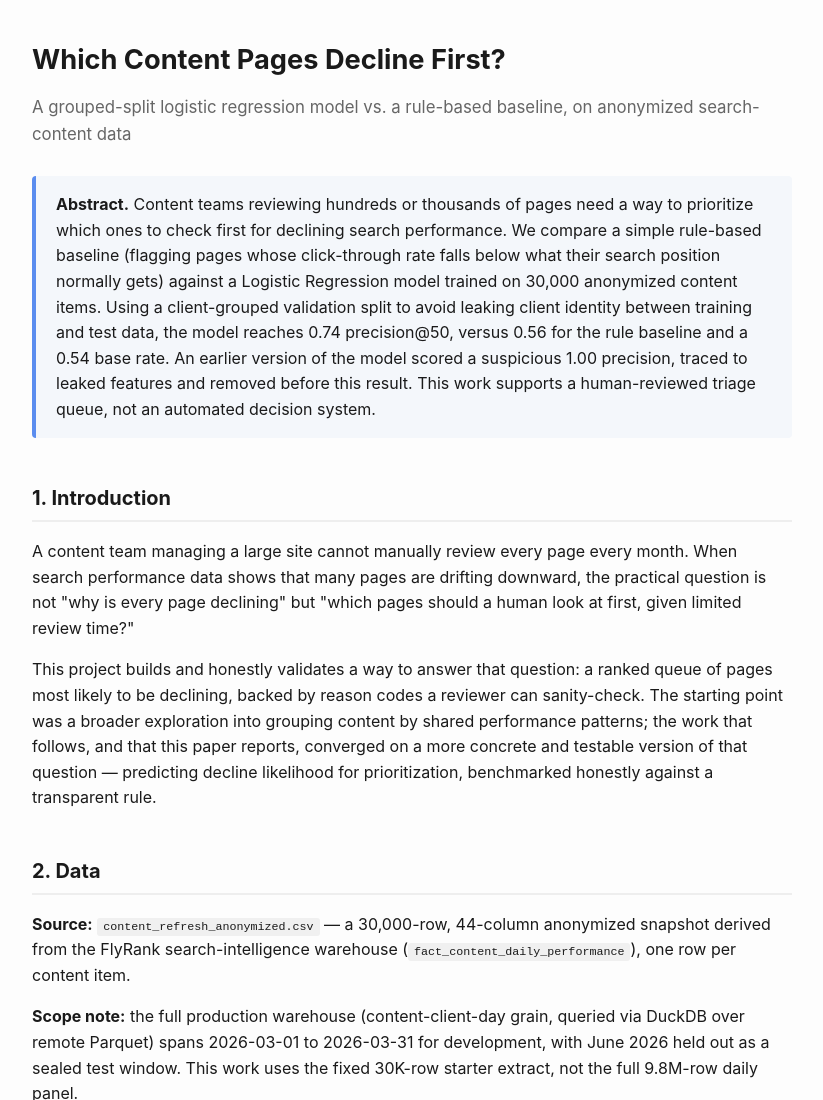
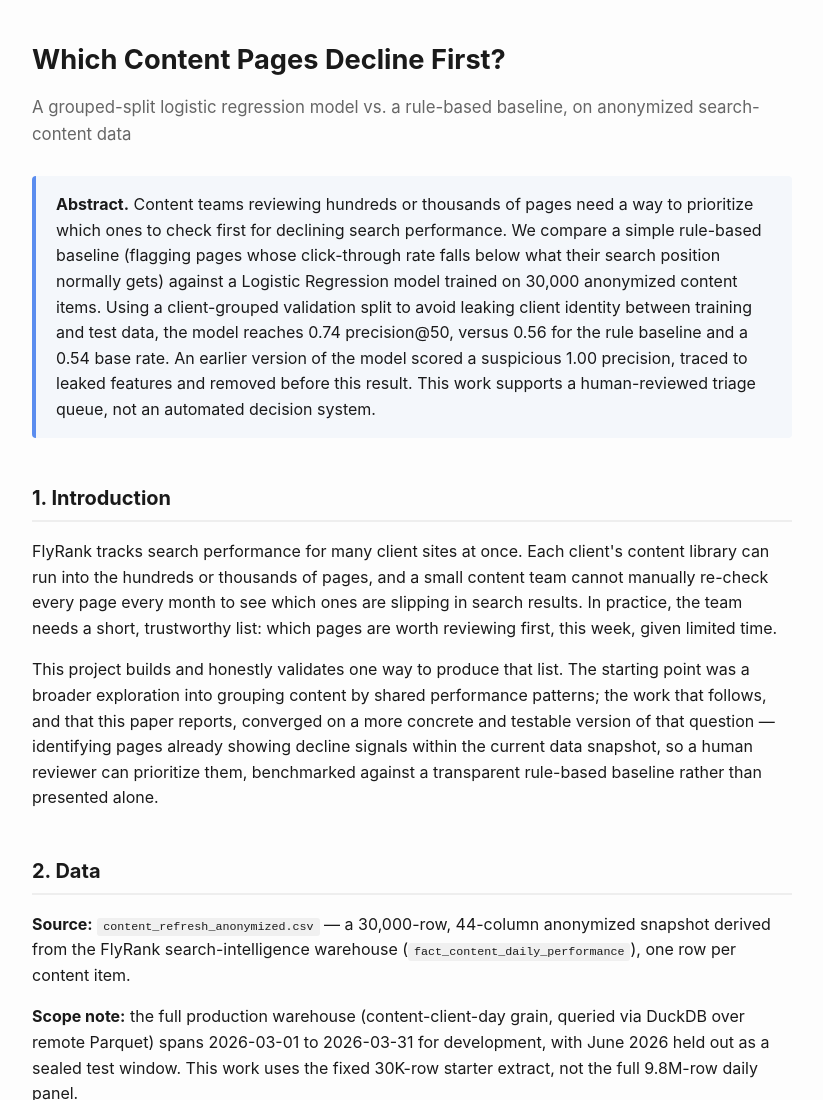
Before and after one commit to uomna/flyrank-ml, a plain HTML site: page docs/index.html in a window 1280 px wide. Shown: the top 1100 px of the page, without its empty margins (228-1051 px from the left). Drawn offline with Linux system fonts and the light colour scheme.

Commit message:
Update index.html

```diff
--- a/docs/index.html
+++ b/docs/index.html
@@ -67,10 +67,20 @@
 
 <h2>1. Introduction</h2>
 <p>
-A content team managing a large site cannot manually review every page every month. When search performance data shows that many pages are drifting downward, the practical question is not "why is every page declining" but "which pages should a human look at first, given limited review time?"
+FlyRank tracks search performance for many client sites at once. Each client's
+content library can run into the hundreds or thousands of pages, and a small
+content team cannot manually re-check every page every month to see which ones
+are slipping in search results. In practice, the team needs a short, trustworthy
+list: which pages are worth reviewing first, this week, given limited time.
 </p>
 <p>
-This project builds and honestly validates a way to answer that question: a ranked queue of pages most likely to be declining, backed by reason codes a reviewer can sanity-check. The starting point was a broader exploration into grouping content by shared performance patterns; the work that follows, and that this paper reports, converged on a more concrete and testable version of that question — predicting decline likelihood for prioritization, benchmarked honestly against a transparent rule.
+This project builds and honestly validates one way to produce that list. The
+starting point was a broader exploration into grouping content by shared
+performance patterns; the work that follows, and that this paper reports,
+converged on a more concrete and testable version of that question —
+identifying pages already showing decline signals within the current data
+snapshot, so a human reviewer can prioritize them, benchmarked against a
+transparent rule-based baseline rather than presented alone.
 </p>
 
 <h2>2. Data</h2>
```
